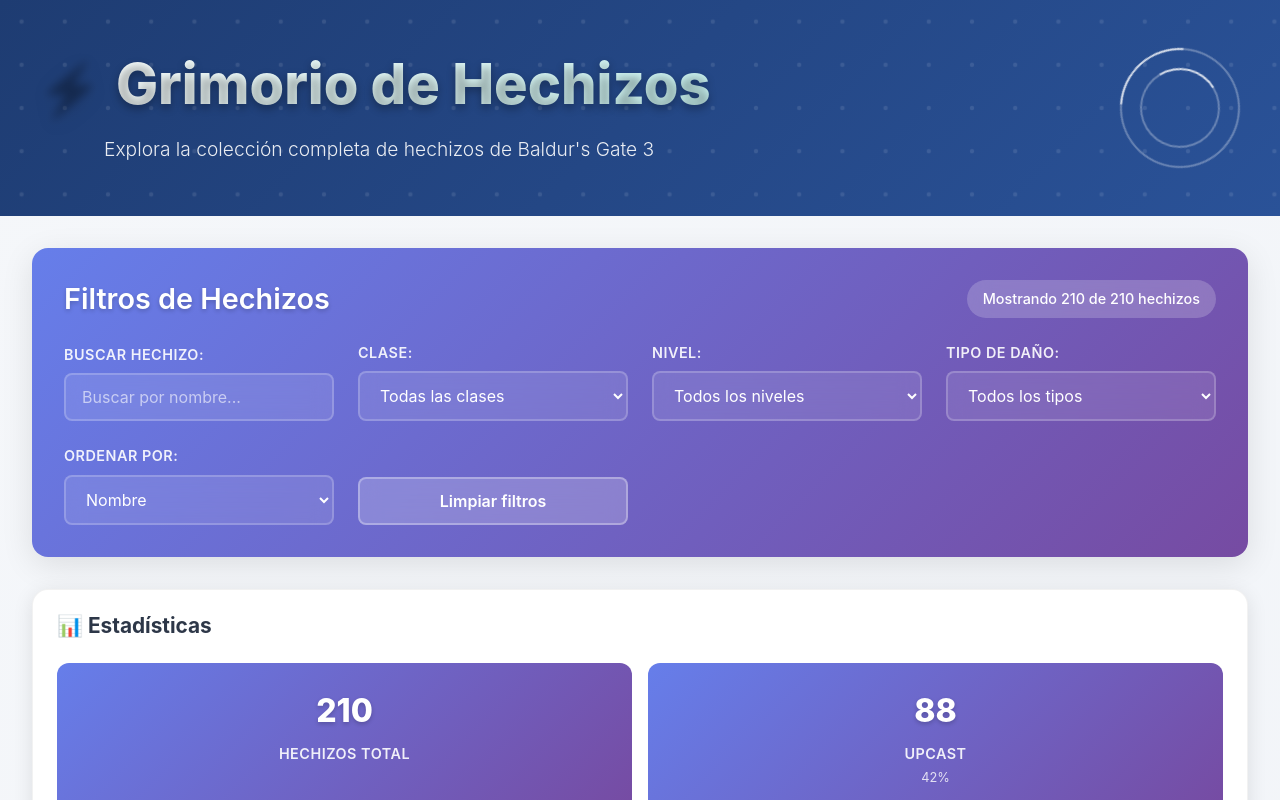
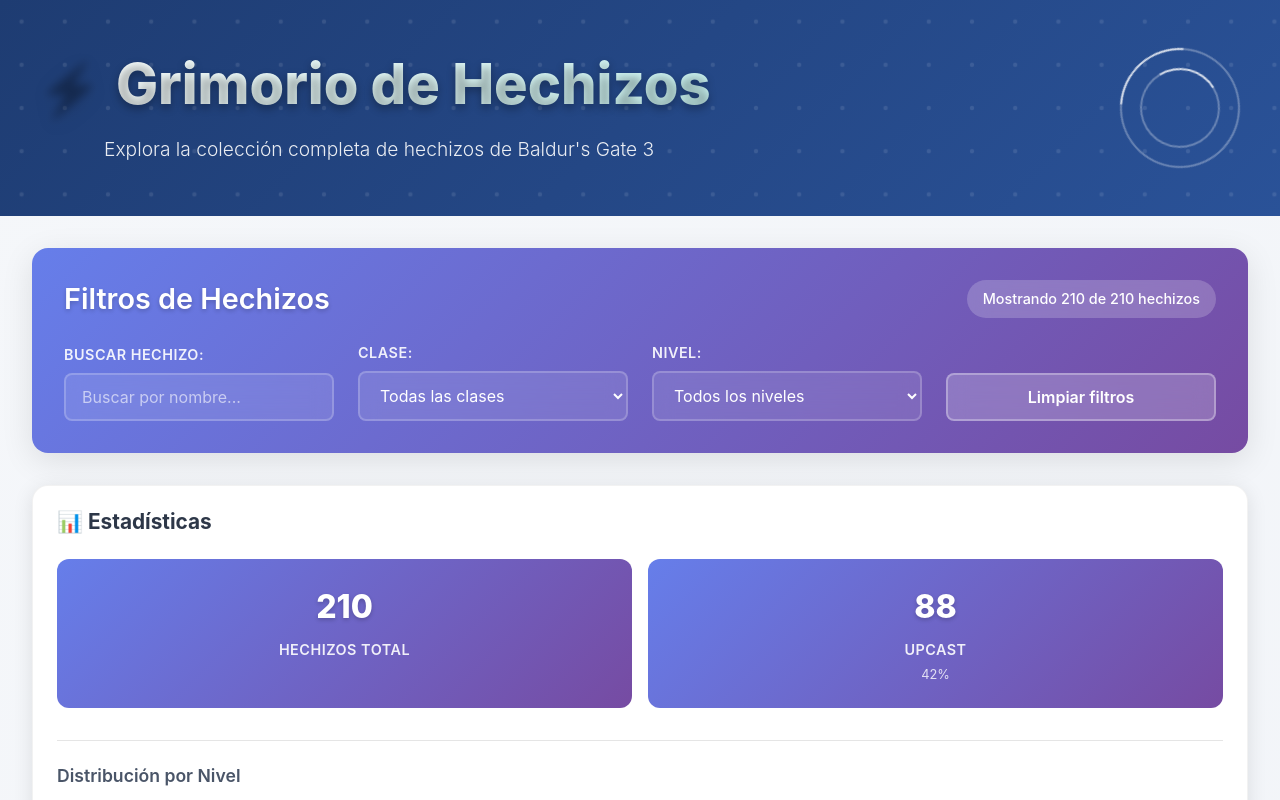
Before and after one commit to carlosvargas31/react-app, a React (Vite) app: page / in a window 1280 px wide. Shown: the top 800 px of the page. Built offline with nearby package versions, Linux system fonts and the light colour scheme.

Commit message:
Use filters component

```diff
--- a/src/components/filters/SpellFilters.tsx
+++ b/src/components/filters/SpellFilters.tsx
@@ -25,7 +25,6 @@
   filters,
   onUpdateFilter,
   onResetFilters,
-  damageTypes,
   levels,
   totalSpells,
   filteredCount
@@ -89,39 +88,6 @@
           </select>
         </div>
 
-        {/* Damage Type Filter */}
-        <div className="filter-group">
-          <label htmlFor="damageType">Tipo de daño:</label>
-          <select
-            id="damageType"
-            value={filters.selectedDamageType}
-            onChange={(e) => onUpdateFilter('selectedDamageType', e.target.value)}
-            className="filter-select"
-          >
-            <option value="all">Todos los tipos</option>
-            {damageTypes.map(type => (
-              <option key={type} value={type}>
-                {type}
-              </option>
-            ))}
-          </select>
-        </div>
-
-        {/* Sort Filter */}
-        <div className="filter-group">
-          <label htmlFor="sortBy">Ordenar por:</label>
-          <select
-            id="sortBy"
-            value={filters.sortBy}
-            onChange={(e) => onUpdateFilter('sortBy', e.target.value as 'name' | 'level' | 'damage')}
-            className="filter-select"
-          >
-            <option value="name">Nombre</option>
-            <option value="level">Nivel</option>
-            <option value="damage">Cantidad de Daño</option>
-          </select>
-        </div>
-
         {/* Reset Button */}
         <div className="filter-group">
           <button onClick={onResetFilters} className="reset-button">
--- a/src/types/spell.ts
+++ b/src/types/spell.ts
@@ -29,6 +29,4 @@
   searchTerm: string;
   selectedClass: ClassType | 'all';
   selectedLevel: number | 'all';
-  selectedDamageType: string | 'all';
-  sortBy: SortOption;
 }
```
